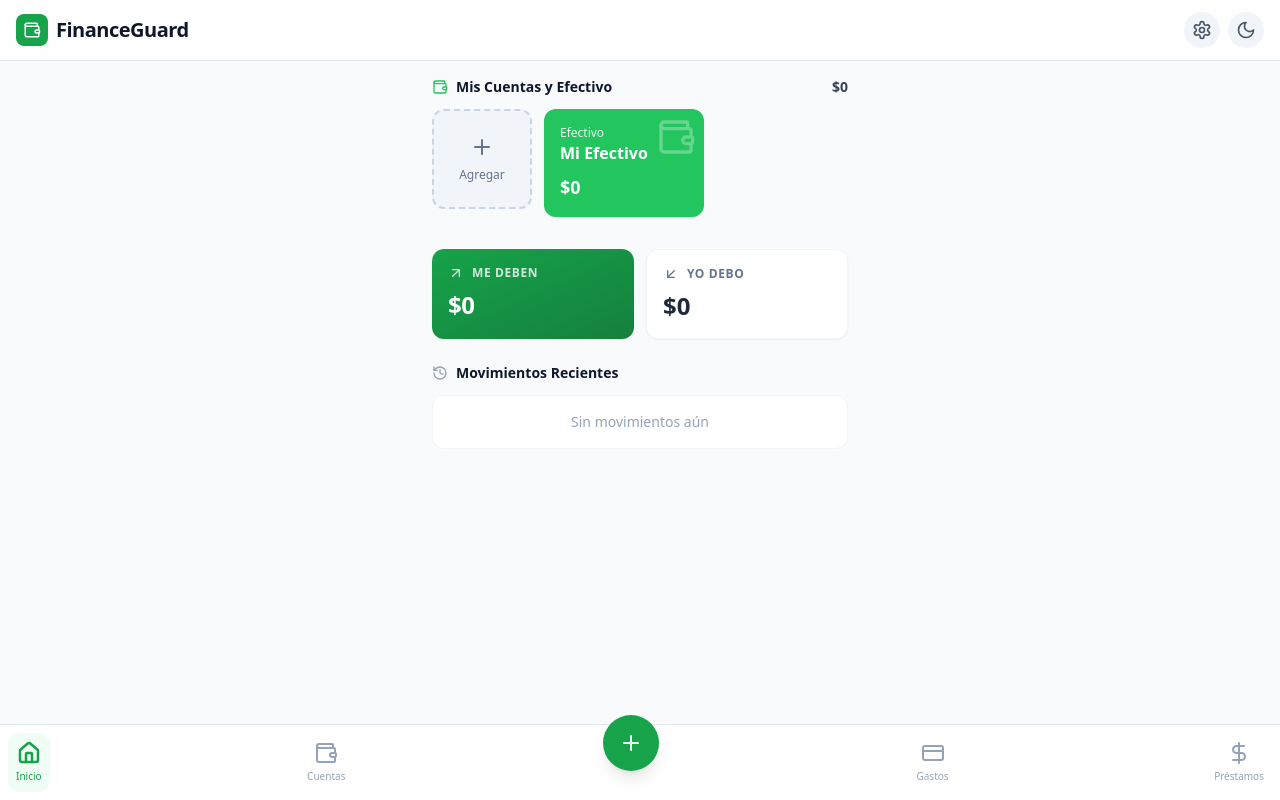
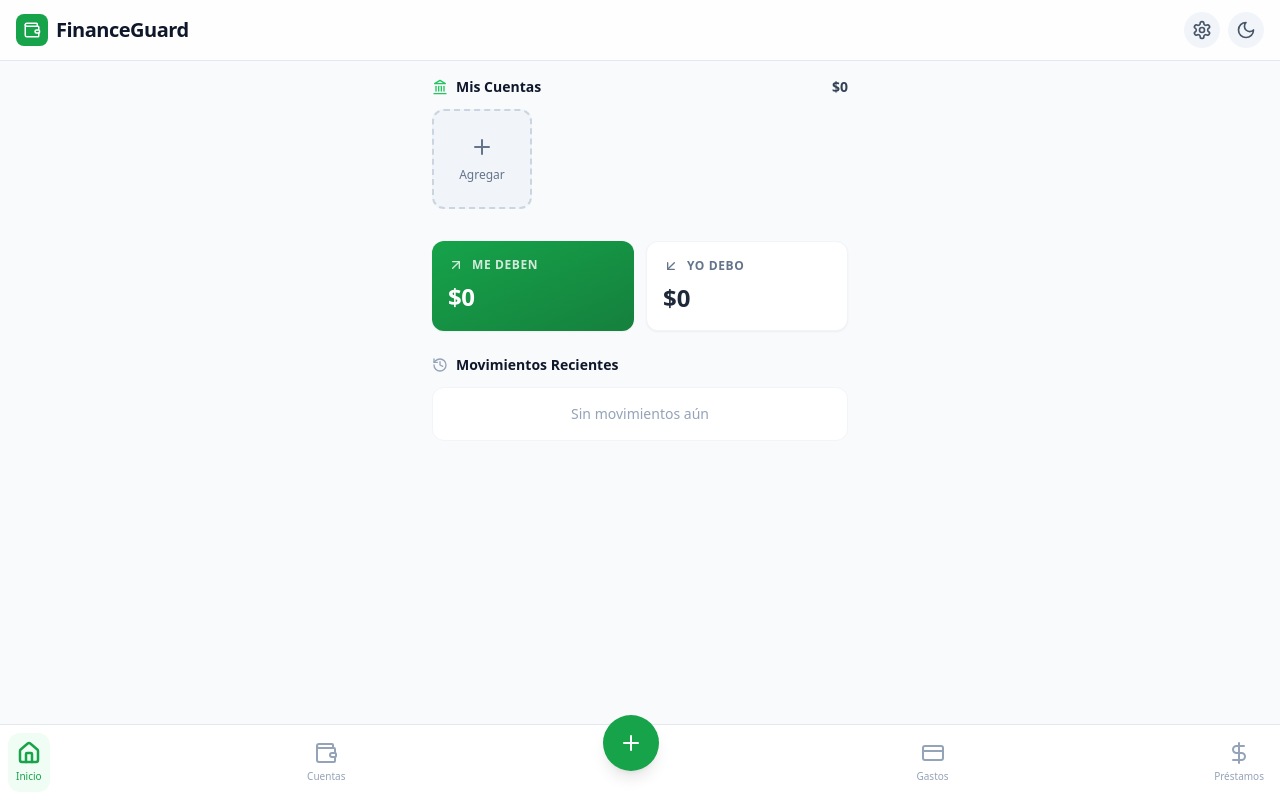
Before and after one commit to nauzael/FinanceGuard, a React (Vite) app: page / in a window 1280 px wide. Built offline with nearby package versions, Linux system fonts and the light colour scheme.

Commit message:
feat: Display user accounts and cash summary
Introduces a dashboard view displaying the user's total balance and a list of their accounts. Includes functionality to add new accounts.

```diff
--- a/App.tsx
+++ b/App.tsx
@@ -516,17 +516,21 @@ export default function App() {
 
   // --- Sub-Components for Views ---
 
-  const Dashboard = () => (
+  const Dashboard = () => {
+    const bankAccounts = accounts.filter(a => a.type !== 'CASH');
+    const totalInBanks = bankAccounts.reduce((sum, a) => sum + a.balance, 0);
+
+    return (
         <div className="space-y-6 pb-20 animate-in fade-in duration-300">
 
           {/* Accounts Summary */}
           <div>
             <div className="flex justify-between items-center mb-3">
                  <h3 className="text-sm font-bold text-slate-900 dark:text-slate-100 flex items-center gap-2">
-                <Wallet size={16} className="text-brand-500" />
-                Mis Cuentas y Efectivo
+                    <Landmark size={16} className="text-brand-500" />
+                    Mis Cuentas
                 </h3>
-            <span className="text-sm font-bold text-slate-700 dark:text-slate-300">${stats.totalBalance.toLocaleString()}</span>
+                <span className="text-sm font-bold text-slate-700 dark:text-slate-300">${totalInBanks.toLocaleString()}</span>
             </div>
             <div className="flex gap-3 overflow-x-auto no-scrollbar pb-2">
                 <button
@@ -536,7 +540,7 @@ export default function App() {
                     <Plus size={24} />
                     <span className="text-xs font-medium">Agregar</span>
                 </button>
-            {accounts.map(acc => {
+                {bankAccounts.map(acc => {
                     const bankInfo = COLOMBIAN_BANKS.find(b => b.name === acc.bank) || { textColor: 'text-white' };
                     return (
                         <div
@@ -659,6 +663,7 @@ export default function App() {
           </div>
         </div>
     );
+  };
 
   const ExpensesView = () => {
     const expenses = transactions.filter(t => t.type === TransactionType.EXPENSE).sort((a,b) => b.date - a.date);
@@ -764,6 +769,9 @@ export default function App() {
   };
 
   const AccountsView = () => {
+      const bankAccounts = accounts.filter(a => a.type !== 'CASH');
+      const totalInBanks = bankAccounts.reduce((sum, a) => sum + a.balance, 0);
+
       return (
           <div className="pb-20 animate-in fade-in">
              <div className="flex justify-between items-center mb-4">
@@ -774,12 +782,12 @@ export default function App() {
             </div>
 
             <Card className="bg-slate-900 dark:bg-slate-800 text-white mb-6">
-                <p className="text-sm opacity-70 mb-1">Saldo Total</p>
-                <p className="text-3xl font-bold">${stats.totalBalance.toLocaleString()}</p>
+                <p className="text-sm opacity-70 mb-1">Saldo Total en Bancos</p>
+                <p className="text-3xl font-bold">${totalInBanks.toLocaleString()}</p>
             </Card>
 
             <div className="grid grid-cols-1 gap-4">
-                {accounts.map(acc => {
+                {bankAccounts.map(acc => {
                      const bankInfo = COLOMBIAN_BANKS.find(b => b.name === acc.bank) || { textColor: 'text-white' };
                      return (
                          <div key={acc.id} onClick={() => { setSelectedAccount(acc); setIsEditAccountOpen(true); }} className="bg-white dark:bg-slate-900 p-4 rounded-xl shadow-sm border border-slate-100 dark:border-slate-800 flex items-center justify-between cursor-pointer active:scale-95 transition-transform">
@@ -984,7 +992,7 @@ export default function App() {
           <form onSubmit={handleAddIncome} className="space-y-4">
               <Input name="amount" type="number" step="0.01" label="Monto" placeholder="0.00" required autoFocus />
               <Input name="description" type="text" label="Descripción" placeholder="Ej. Sueldo, Venta, Regalo" required />
-              <Select name="account" label="Recibir en (Cuenta)" required>
+              <Select name="account" label="Recibir en (Cuenta / Efectivo)" required>
                   {accounts.map(a => (
                       <option key={a.id} value={a.id}>{a.name} - ${a.balance.toLocaleString()}</option>
                   ))}
@@ -998,7 +1006,7 @@ export default function App() {
         <form onSubmit={handleAddExpense} className="space-y-4">
             <Input name="amount" type="number" step="0.01" label="Monto" placeholder="0.00" required autoFocus />
             <Input name="description" type="text" label="Descripción" placeholder="Ej. Comida, Transporte" required />
-            <Select name="account" label="Pagar desde (Cuenta)" required>
+            <Select name="account" label="Pagar desde (Cuenta / Efectivo)" required>
                   {accounts.map(a => (
                       <option key={a.id} value={a.id}>{a.name} - ${a.balance.toLocaleString()}</option>
                   ))}
@@ -1028,7 +1036,7 @@ export default function App() {
                 <datalist id="contacts-list">{contacts.map(c => <option key={c.id} value={c.name} />)}</datalist>
             </div>
             <Input name="amount" type="number" step="0.01" label="Monto" placeholder="0.00" required />
-            <Select name="account" label="Cuenta (Origen/Destino)" required>
+            <Select name="account" label="Cuenta de Origen / Efectivo" required>
                   {accounts.map(a => (
                       <option key={a.id} value={a.id}>{a.name} - ${a.balance.toLocaleString()}</option>
                   ))}
@@ -1054,11 +1062,10 @@ export default function App() {
       <Modal isOpen={isAddAccountOpen} onClose={() => setIsAddAccountOpen(false)} title="Nueva Cuenta">
           <form onSubmit={handleAddAccount} className="space-y-4">
               <Select name="bank" label="Banco / Entidad" required>
-                  {COLOMBIAN_BANKS.map(b => <option key={b.id} value={b.id}>{b.name}</option>)}
+                  {COLOMBIAN_BANKS.filter(b => b.id !== 'efectivo').map(b => <option key={b.id} value={b.id}>{b.name}</option>)}
               </Select>
-              <Input name="name" type="text" label="Nombre de la Cuenta" placeholder="Ej. Ahorros Nómina o Efectivo" required />
+              <Input name="name" type="text" label="Nombre de la Cuenta" placeholder="Ej. Ahorros Nómina" required />
               <Select name="type" label="Tipo de Cuenta">
-                  <option value="CASH">Efectivo</option>
                   <option value="SAVINGS">Ahorros</option>
                   <option value="DIGITAL">Billetera Digital</option>
                   <option value="CURRENT">Corriente</option>
@@ -1072,7 +1079,7 @@ export default function App() {
           {selectedAccount && (
               <form onSubmit={handleEditAccount} className="space-y-4">
                   <Select name="bank" label="Banco / Entidad" defaultValue={COLOMBIAN_BANKS.find(b => b.name === selectedAccount.bank)?.id || 'otro'} required>
-                      {COLOMBIAN_BANKS.map(b => <option key={b.id} value={b.id}>{b.name}</option>)}
+                      {COLOMBIAN_BANKS.filter(b => b.id !== 'efectivo').map(b => <option key={b.id} value={b.id}>{b.name}</option>)}
                   </Select>
                   <Input name="name" type="text" label="Nombre" defaultValue={selectedAccount.name} required />
                   <Input name="balance" type="number" step="0.01" label="Saldo" defaultValue={selectedAccount.balance} required />
@@ -1087,7 +1094,7 @@ export default function App() {
         </div>
         <form onSubmit={handleAddPayment} className="space-y-4">
             <Input name="amount" type="number" step="0.01" max={selectedLoan?.remainingAmount} label="Monto a Abonar" placeholder="0.00" required autoFocus />
-            <Select name="account" label="Cuenta (Origen/Destino)" required>
+            <Select name="account" label="Cuenta de Pago / Efectivo" required>
                   {accounts.map(a => (
                       <option key={a.id} value={a.id}>{a.name} - ${a.balance.toLocaleString()}</option>
                   ))}
```
Lines whose indentation alone changed are shown as unchanged.
